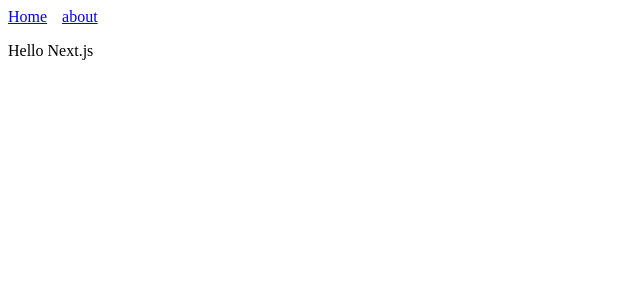
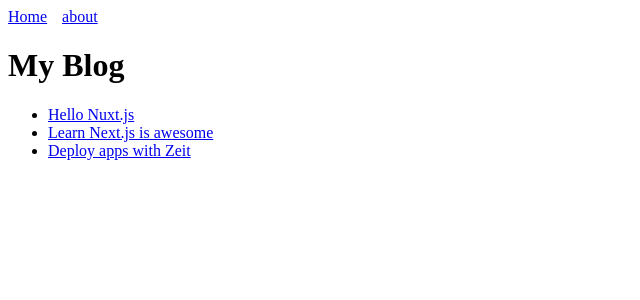
Before and after one commit to prabangkoro/hello-next, a Next.js app: page / in a window 1280 px wide. Shown: the top 300 px of the page, without its empty margins (0-640 px from the left). Built offline with nearby package versions, Linux system fonts and the light colour scheme.

Commit message:
dynamic routing

```diff
--- a/components/Header.js
+++ b/components/Header.js
@@ -4,8 +4,7 @@
   marginRight: 15
 }
 
-const Header = () => {
-  return (
+const Header = () => (
   <div>
     <Link href='/'>
       <a style={linkStyle}>
@@ -19,6 +18,5 @@
     </Link>
   </div>
 )
-}
 
 export default Header
--- a/components/Layout.js
+++ b/components/Layout.js
@@ -1,12 +1,10 @@
 import Header from './Header'
 
-const Layout = props => {
-  return (
-    <div>
-      <Header />
-      {props.children}
-    </div>
-  )
-}
+const Layout = props => (
+  <div>
+    <Header />
+    {props.children}
+  </div>
+)
 
 export default Layout
--- a/pages/index.js
+++ b/pages/index.js
@@ -1,4 +1,5 @@
 import Layout from '../components/Layout'
+import Link from 'next/link';
 
 const Index = () => {
   return (
@@ -10,4 +11,29 @@
   )
 }
 
-export default Index
+const PostLink = props => (
+  <li>
+    <Link href={`/post?title=${props.title}`}>
+      <a>
+        {props.title}
+      </a>
+    </Link>
+  </li>
+)
+
+const Blog = () => {
+  return (
+    <Layout>
+      <h1>
+        My Blog
+      </h1>
+      <ul>
+        <PostLink title='Hello Nuxt.js' />
+        <PostLink title='Learn Next.js is awesome' />
+        <PostLink title='Deploy apps with Zeit' />
+      </ul>
+    </Layout>
+  )
+}
+
+export default Blog
```
Also changed, not shown: pages/post.js (added, +19 -0 lines). Lines whose indentation alone changed are shown as unchanged.
